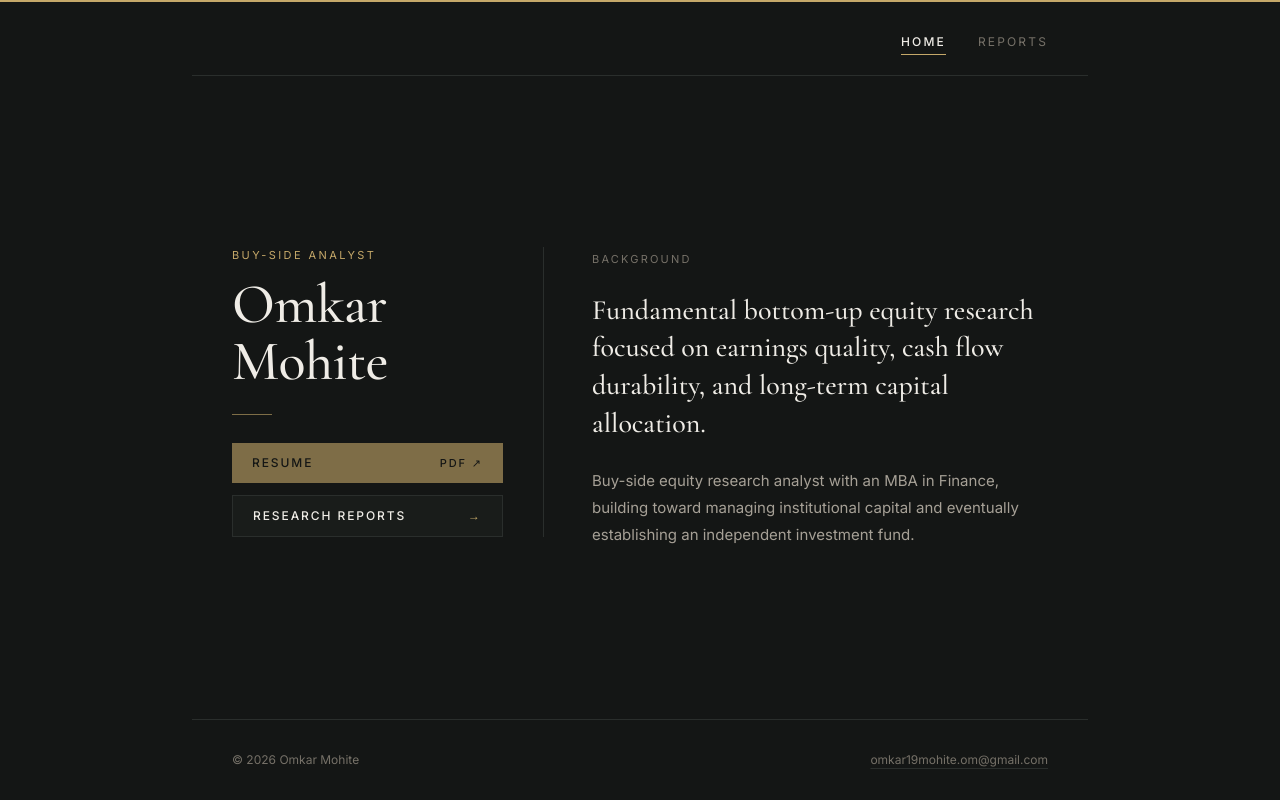
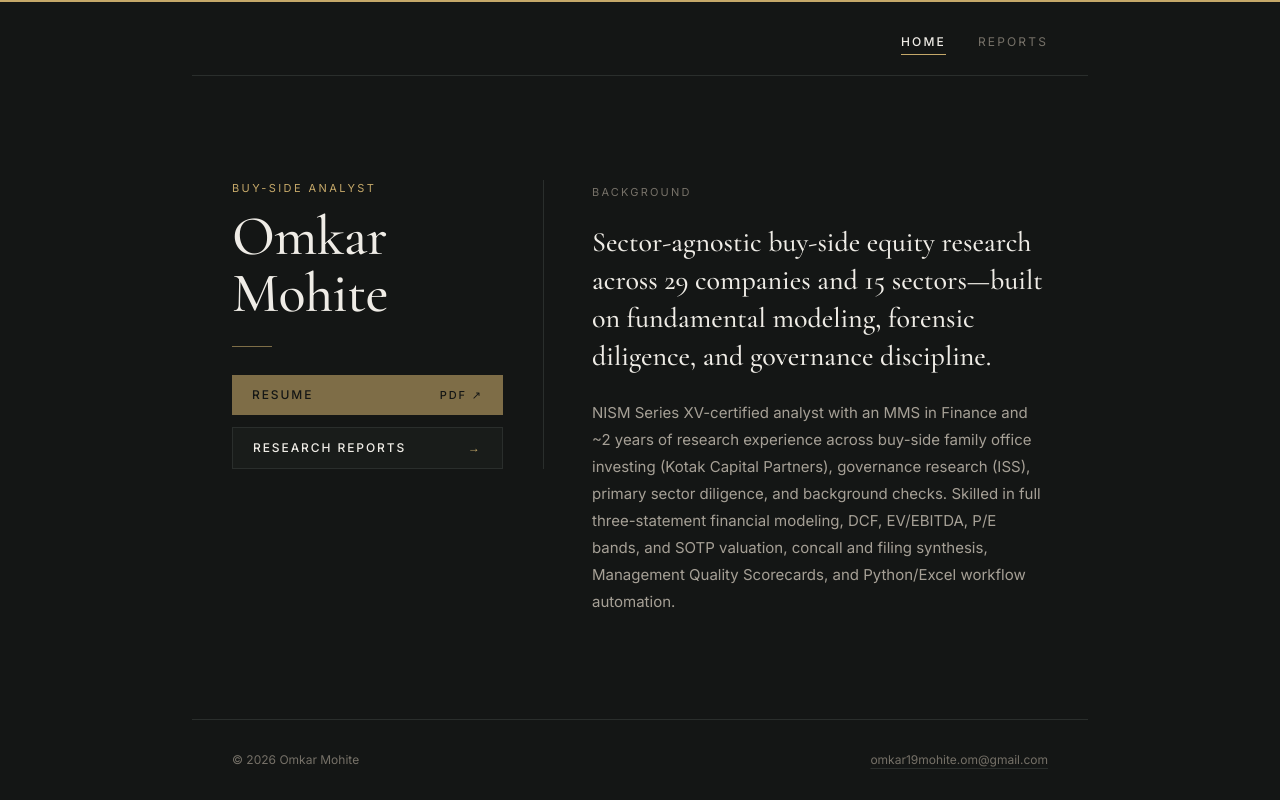
Before and after one commit to Omax19/Omax19.github.io, a plain HTML site: page index.html in a window 1280 px wide. Drawn offline with nearby package versions, Linux system fonts and the light colour scheme; no server answers.

Commit message:
index.html

```diff
--- a/index.html
+++ b/index.html
@@ -100,10 +100,10 @@
           Background
         </p>
         <p class="font-editorial text-2xl sm:text-[1.75rem] text-[#EFECE6] leading-[1.35] font-normal">
-          Fundamental bottom-up equity research focused on earnings quality, cash flow durability, and long-term capital allocation.
+          Sector-agnostic buy-side equity research across 29 companies and 15 sectors—built on fundamental modeling, forensic diligence, and governance discipline.
         </p>
         <p class="text-[15px] text-[#A6A096] leading-[1.8]">
-          Buy-side equity research analyst with an MBA in Finance, building toward managing institutional capital and eventually establishing an independent investment fund.
+          NISM Series XV-certified analyst with an MMS in Finance and ~2 years of research experience across buy-side family office investing (Kotak Capital Partners), governance research (ISS), primary sector diligence, and background checks. Skilled in full three-statement financial modeling, DCF, EV/EBITDA, P/E bands, and SOTP valuation, concall and filing synthesis, Management Quality Scorecards, and Python/Excel workflow automation.
         </p>
       </div>
 
```
